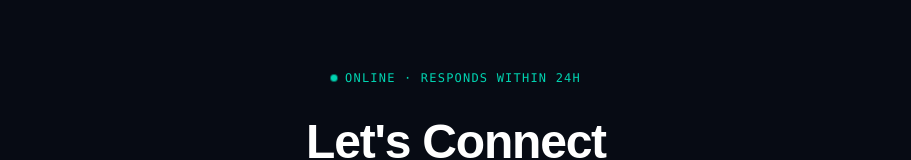
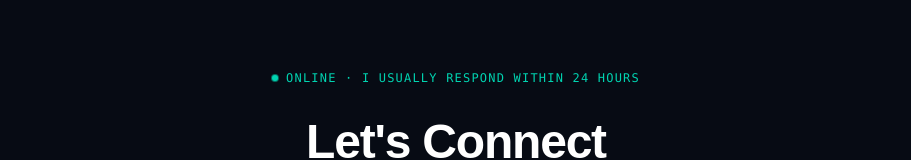
Before and after one commit to ruff1e/PortfolioWebsite, a Next.js app: page / in a window 1280 px wide. Shown: the part 2563-2723 px from the top of the page, without its empty margins (184-1095 px from the left). Built offline with nearby package versions, Linux system fonts and the light colour scheme.

Commit message:
version problem fix and resume update

```diff
--- a/app/layout.tsx
+++ b/app/layout.tsx
@@ -9,7 +9,7 @@ export default function RootLayout({
 }>) {
   return (
     <html lang="en" className="scroll-smooth">
-      <body className="antialiased bg-[#070b14]">
+      <body className="antialiased bg-[#070b14]" suppressHydrationWarning>
         <div className="bg-grid" />
         <div className="relative z-10">{children}</div>
         <Analytics />
--- a/app/page.tsx
+++ b/app/page.tsx
@@ -303,7 +303,7 @@ export default function Home() {
           <div className="flex items-center justify-center gap-2">
             <PulseDot />
             <p className="text-[#00d4b1] font-mono text-xs tracking-widest uppercase">
-              Online · Responds within 24h
+              ONLINE · I USUALLY RESPOND WITHIN 24 HOURS
             </p>
           </div>
           <h2 className="text-5xl font-bold text-white tracking-tight">
```
Also changed, not shown: 1 other file (tests, documents, lock files or other folders).
